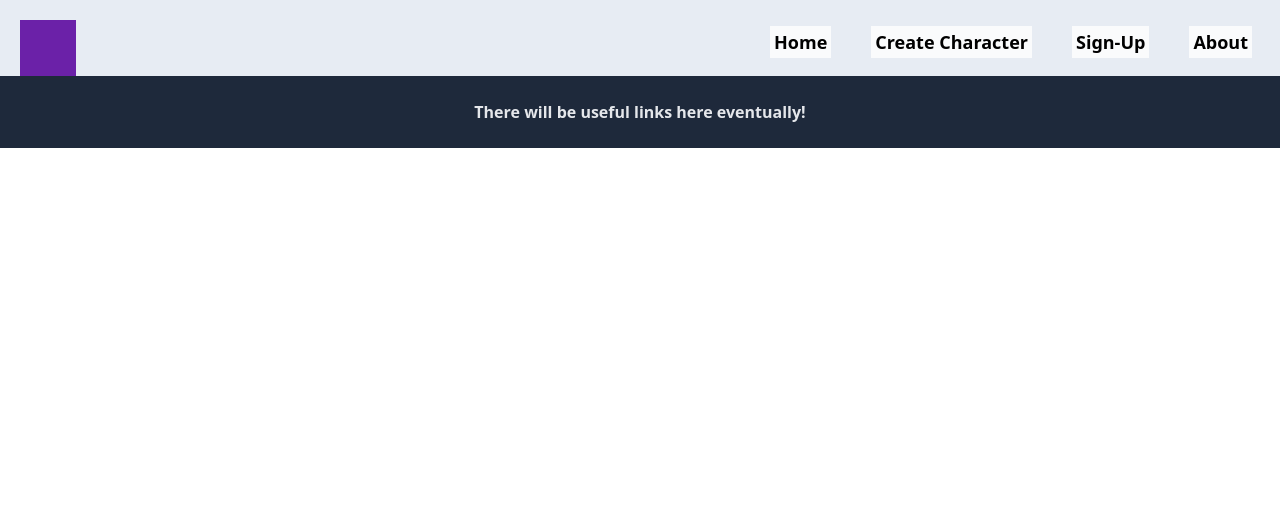
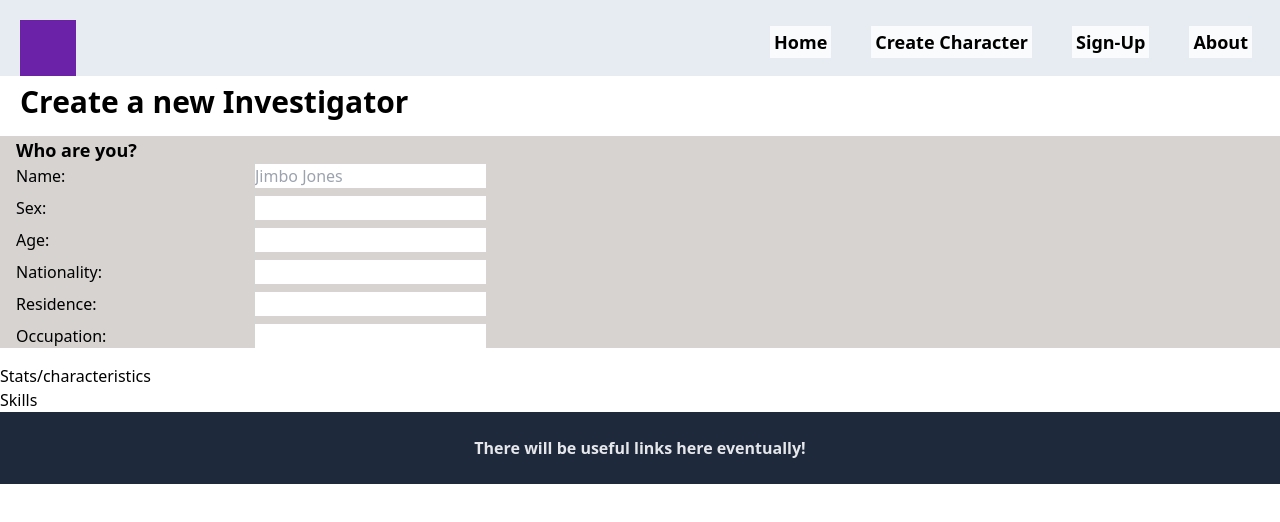
Before and after one commit to Bonyony/coc_character_creator, a React (Vite) app: page /create in a window 1280 px wide. Shown: the top 522 px of the page. Built offline with nearby package versions, Linux system fonts and the light colour scheme; the HTML template or start-up script is replaced by a standard one.

Commit message:
began investigator layout

```diff
--- a/src/App.jsx
+++ b/src/App.jsx
@@ -15,12 +15,12 @@ function App() {
       <Suspense fallback={<Loading />}>
         <Routes>
           <Route path="/" element={<Home />} />
-          <Route path="/create">
+          <Route path="/create" element={<CharacterCreator />}>
             {/* There will probably be more routes here as I grow the project */}
           </Route>
 
           {/* Will look into the proper way to format these */}
-          <Route path="/signup" />
+          <Route path="/signup" element={<SignUp />} />
           <Route path="/signin" />
 
           <Route path="/about" element={<About />} />
--- /dev/null
+++ b/src/components/InvestigatorBase.jsx
@@ -0,0 +1,31 @@
+import React from "react";
+
+const InvestigatorBase = () => {
+  return (
+    <div id="investigator" className="bg-stone-300">
+      <table className="m-4 ">
+        <thead>
+          <h2 className="text-lg font-bold">Who are you?</h2>
+        </thead>
+        <tbody className="grid grid-cols-2 gap-2">
+          <label htmlFor="name">Name: </label>
+          <input type="text" name="name" placeholder="Jimbo Jones" required />
+          <label htmlFor="sex">Sex: </label>
+          <input type="text" />
+          <label htmlFor="age">Age: </label>
+          <input type="number" />
+          <label htmlFor="nationality">Nationality: </label>
+          <input type="text" />
+          <label htmlFor="residence">Residence: </label>
+          <input type="text" />
+
+          {/* This will have many options and is required */}
+          <label htmlFor="name">Occupation: </label>
+          <input type="text" name="occupation" required />
+        </tbody>
+      </table>
+    </div>
+  );
+};
+
+export default InvestigatorBase;
--- /dev/null
+++ b/src/components/InvestigatorSkills.jsx
@@ -0,0 +1,14 @@
+import React from "react";
+
+const InvestigatorSkills = () => {
+  return (
+    <div id="skills">
+      <table>
+        <thead>Skills</thead>
+        <tbody></tbody>
+      </table>
+    </div>
+  );
+};
+
+export default InvestigatorSkills;
--- /dev/null
+++ b/src/components/InvestigatorStats.jsx
@@ -0,0 +1,14 @@
+import React from "react";
+
+const InvestigatorStats = () => {
+  return (
+    <div id="characteristics">
+      <table>
+        <thead>Stats/characteristics</thead>
+        <tbody></tbody>
+      </table>
+    </div>
+  );
+};
+
+export default InvestigatorStats;
--- a/src/components/Navbar.jsx
+++ b/src/components/Navbar.jsx
@@ -1,39 +1,40 @@
 import React, { useState } from "react";
+import { Link } from "react-router-dom";
 
 const Menu = () => {
   return (
     <ul className="flex flex-row items-center gap-10 p-2 ">
       <li>
-        <a
+        <Link
           className="bg-white bg-opacity-80 hover:bg-gray-300 p-1 transition-all duration-100"
-          href="#home"
+          to="/"
         >
           Home
-        </a>
+        </Link>
       </li>
       <li>
-        <a
+        <Link
           className="bg-white bg-opacity-80 hover:bg-gray-300 p-1 transition-all duration-100"
-          href="#projects"
+          to="/create"
         >
           Create Character
-        </a>
+        </Link>
       </li>
       <li>
-        <a
+        <Link
           className="bg-white bg-opacity-80 hover:bg-gray-300 p-1 transition-all duration-100"
-          href="#skills"
+          to="/signup"
         >
           Sign-Up
-        </a>
+        </Link>
       </li>
       <li>
-        <a
+        <Link
           className="bg-white bg-opacity-80 hover:bg-gray-300 p-1 transition-all duration-100"
-          href="#about"
+          to="/about"
         >
           About
-        </a>
+        </Link>
       </li>
     </ul>
   );
@@ -43,36 +44,36 @@ const SmallMenu = () => {
   return (
     <ul className="flex flex-col items-end gap-5 mt-5 font-mono  ">
       <li>
-        <a
+        <Link
           className="bg-white hover:bg-gray-300 p-1 transition-all duration-100"
-          href="#home"
+          to="/"
         >
           Home
-        </a>
+        </Link>
       </li>
       <li>
-        <a
+        <Link
           className="bg-white hover:bg-gray-300 p-1 transition-all duration-100"
-          href="#projects"
+          to="/create"
         >
           Create Character
-        </a>
+        </Link>
       </li>
       <li>
-        <a
+        <Link
           className="bg-white hover:bg-gray-300 p-1 transition-all duration-100"
-          href="#skills"
+          to="/signup"
         >
           Sign-Up
-        </a>
+        </Link>
       </li>
       <li>
-        <a
+        <Link
           className="bg-white hover:bg-gray-300 p-1 transition-all duration-100"
-          href="#about"
+          to="/about"
         >
           About
-        </a>
+        </Link>
       </li>
     </ul>
   );
--- a/src/components/index.js
+++ b/src/components/index.js
@@ -1,3 +1,6 @@
 export { default as Footer } from "./Footer";
 export { default as Navbar } from "./Navbar";
 export { default as Loading } from "./Loading";
+export { default as InvestigatorBase } from "./InvestigatorBase";
+export { default as InvestigatorStats } from "./InvestigatorStats";
+export { default as InvestigatorSkills } from "./InvestigatorSkills";
--- a/src/pages/CharacterCreator.jsx
+++ b/src/pages/CharacterCreator.jsx
@@ -1,7 +1,21 @@
 import React from "react";
+import {
+  InvestigatorBase,
+  InvestigatorSkills,
+  InvestigatorStats,
+} from "../components";
 
 const CharacterCreator = () => {
-  return <div>CharacterCreator</div>;
+  return (
+    <div id="main">
+      <h1 className="text-3xl mx-5 my-2 font-bold">
+        Create a new Investigator
+      </h1>
+      <InvestigatorBase />
+      <InvestigatorStats />
+      <InvestigatorSkills />
+    </div>
+  );
 };
 
 export default CharacterCreator;
--- a/src/pages/Home.jsx
+++ b/src/pages/Home.jsx
@@ -1,4 +1,5 @@
 import React from "react";
+import { Link } from "react-router-dom";
 
 const Home = () => {
   return (
@@ -7,9 +8,18 @@ const Home = () => {
         Call of Cthulhu 7e Character Creator
       </h1>
       <div>
-        <ul className="flex flex-row gap-4 justify-center font-bold">
-          <li>Quickstart Character</li>
-          <li>Standard Character</li>
+        <ul className="flex flex-row gap-4 justify-center font-bold mt-5">
+          {/* Buttons for character creation BEGIN */}
+          <li>
+            <Link className="bg-stone-300 p-2 rounded-md">
+              Quickstart Character
+            </Link>
+          </li>
+          <li>
+            <Link className="bg-stone-300 p-2 rounded-md">
+              Standard Character
+            </Link>
+          </li>
         </ul>
       </div>
     </div>
```
